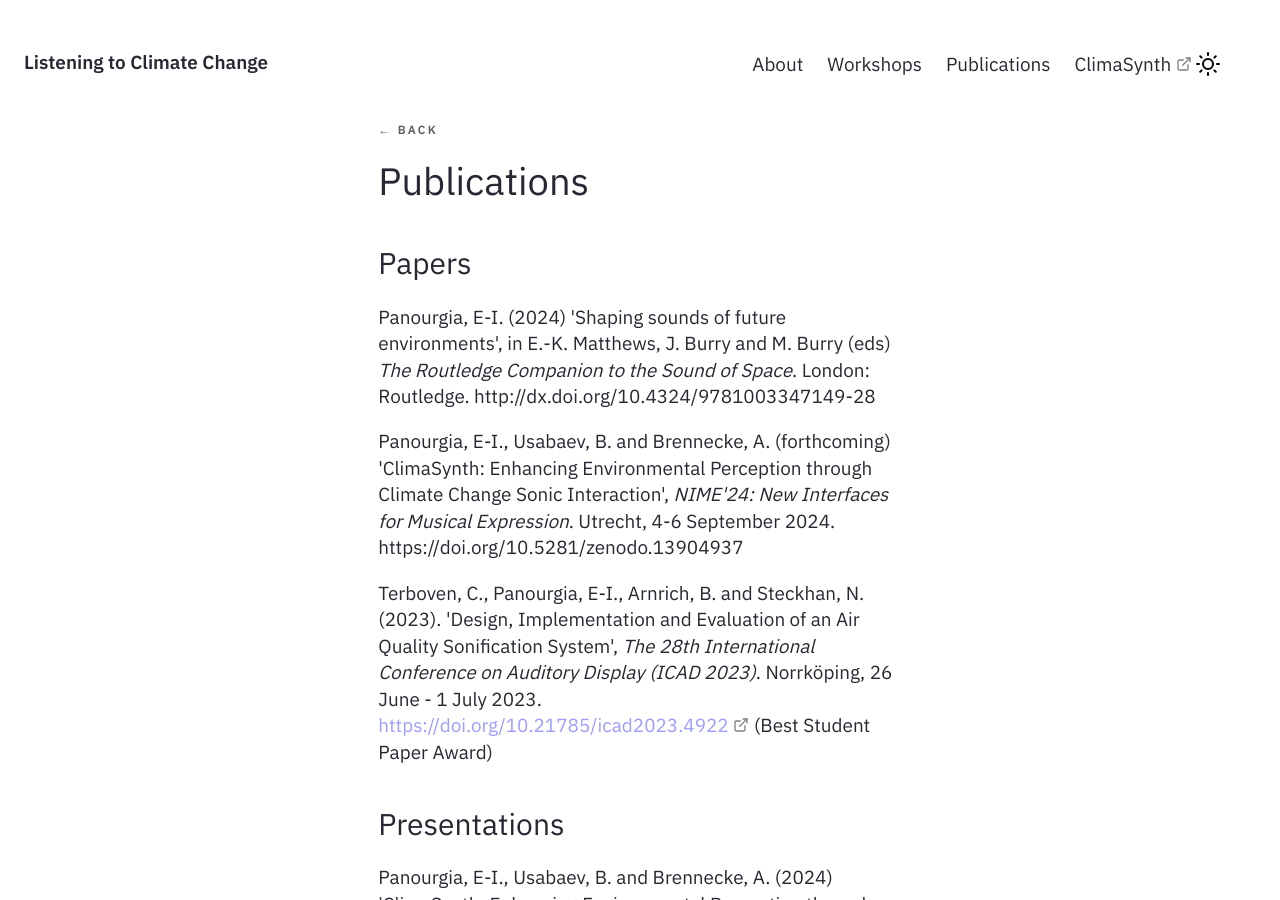
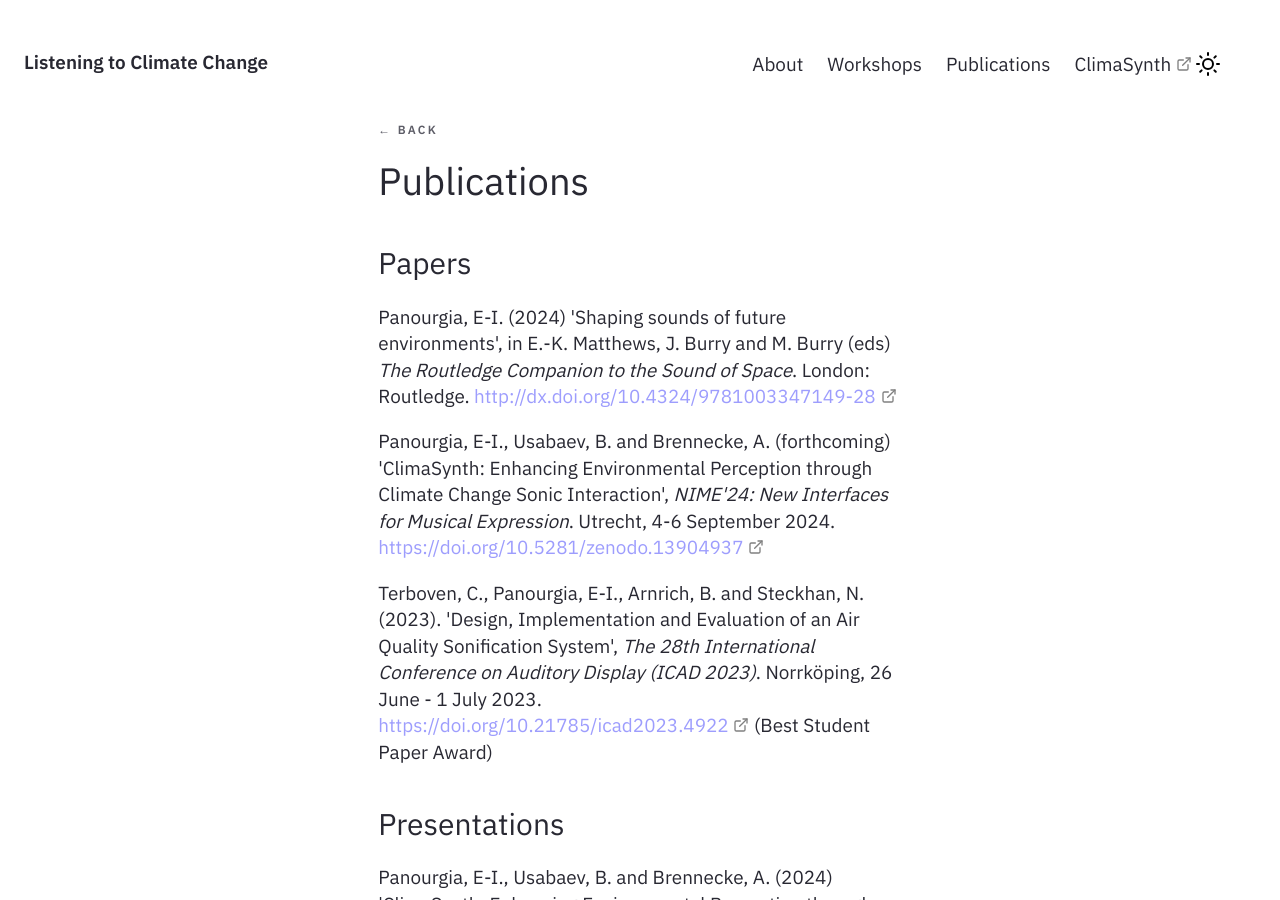
Before and after one commit to listeningtoclimatechange/listeningtoclimatechange.github.io, a Jekyll site: the page built from _notes/publications.md, in a window 1280 px wide and 900 px high. Built offline with Jekyll 4.4.1, drawn with Linux system fonts in a browser that asks for light colours; part of the change alters nothing that is shown.

```diff
--- a/_notes/publications.md
+++ b/_notes/publications.md
@@ -5,9 +5,9 @@ permalink: /publications
 ---
 
 ### Papers
-Panourgia, E-I. (2024) 'Shaping sounds of future environments', in E.-K. Matthews, J. Burry and M. Burry (eds) *The Routledge Companion to the Sound of Space*. London: Routledge. http://dx.doi.org/10.4324/9781003347149-28
+Panourgia, E-I. (2024) 'Shaping sounds of future environments', in E.-K. Matthews, J. Burry and M. Burry (eds) *The Routledge Companion to the Sound of Space*. London: Routledge. [http://dx.doi.org/10.4324/9781003347149-28](http://dx.doi.org/10.4324/9781003347149-28)
 
-Panourgia, E-I., Usabaev, B. and Brennecke, A. (forthcoming) 'ClimaSynth: Enhancing Environmental Perception through Climate Change Sonic Interaction', *NIME'24: New Interfaces for Musical Expression*. Utrecht, 4-6 September 2024. https://doi.org/10.5281/zenodo.13904937
+Panourgia, E-I., Usabaev, B. and Brennecke, A. (forthcoming) 'ClimaSynth: Enhancing Environmental Perception through Climate Change Sonic Interaction', *NIME'24: New Interfaces for Musical Expression*. Utrecht, 4-6 September 2024. [https://doi.org/10.5281/zenodo.13904937](https://doi.org/10.5281/zenodo.13904937)
 
 Terboven, C., Panourgia, E-I., Arnrich, B. and Steckhan, N. (2023). 'Design, Implementation and	Evaluation of an Air Quality Sonification System', *The 28th International Conference on	Auditory Display (ICAD 2023)*. Norrköping, 26 June - 1 July 2023.	[https://doi.org/10.21785/icad2023.4922](https://doi.org/10.21785/icad2023.4922) (Best Student Paper Award)
 
```
